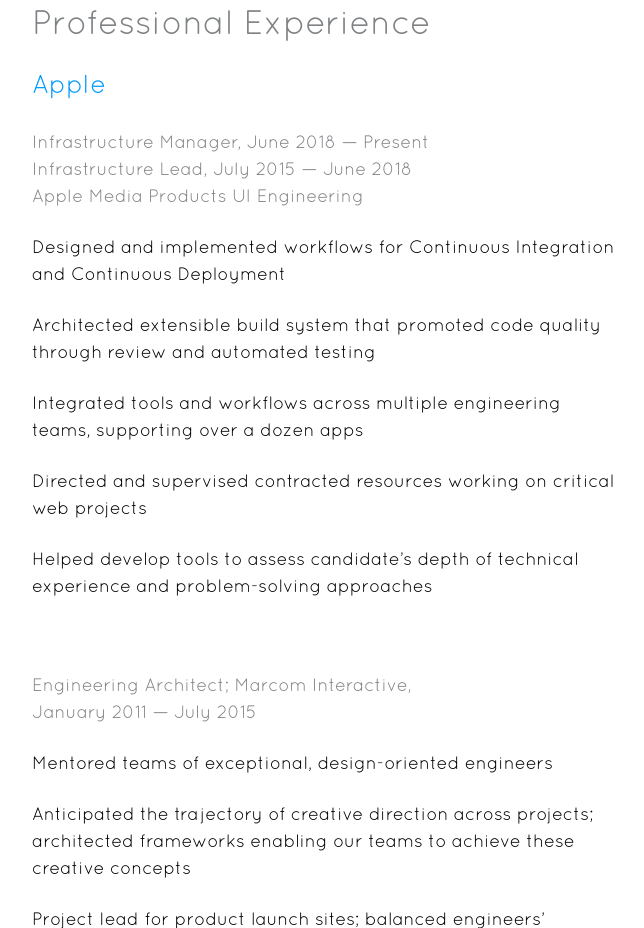
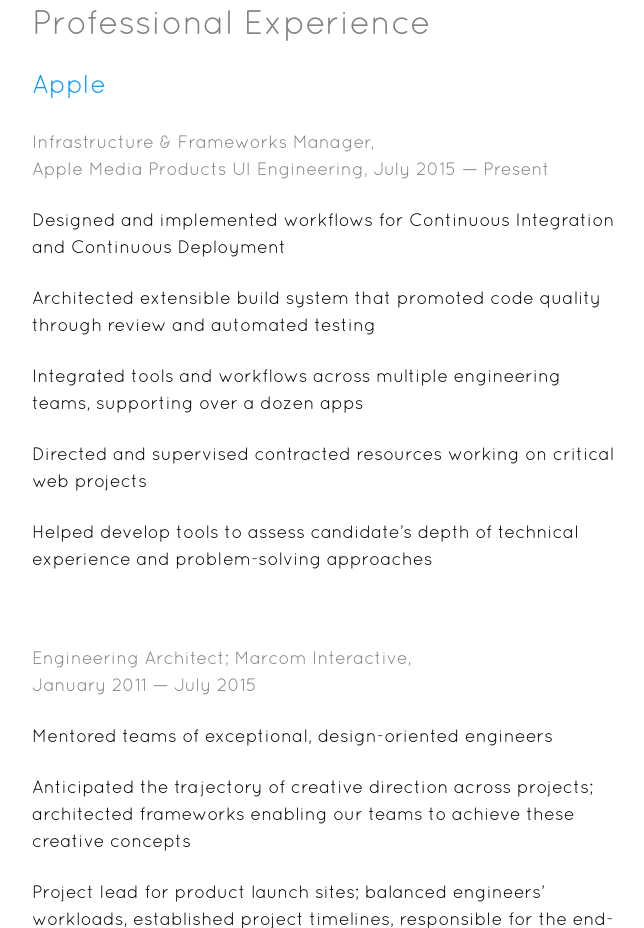
Before and after one commit to kyleolsondesign/kyle-olson.com, a plain HTML site: page index.html in a window 1280 px wide. Shown: the part 853-1781 px from the top of the page, without its empty margins (312-956 px from the left). Drawn offline with nearby package versions, Linux system fonts and the light colour scheme.

Commit message:
Update index.html

```diff
--- a/index.html
+++ b/index.html
@@ -46,11 +46,9 @@
 				<section class="subsection">
 					<h3>Apple</h3>
 					<h4>
-						Infrastructure Manager, <span class="nowrap">June 2018 — Present</span>
+						Infrastructure &amp; Frameworks Manager,
 						<br />
-						Infrastructure Lead, <span class="nowrap">July 2015 — June 2018</span>
-						<br />
-						Apple Media Products UI Engineering
+						Apple Media Products UI Engineering, <span class="nowrap">July 2015 — Present</span>
 					</h4>
 					<ul>
 						<li>Designed and implemented workflows for Continuous Integration and Continuous Deployment</li>
```
